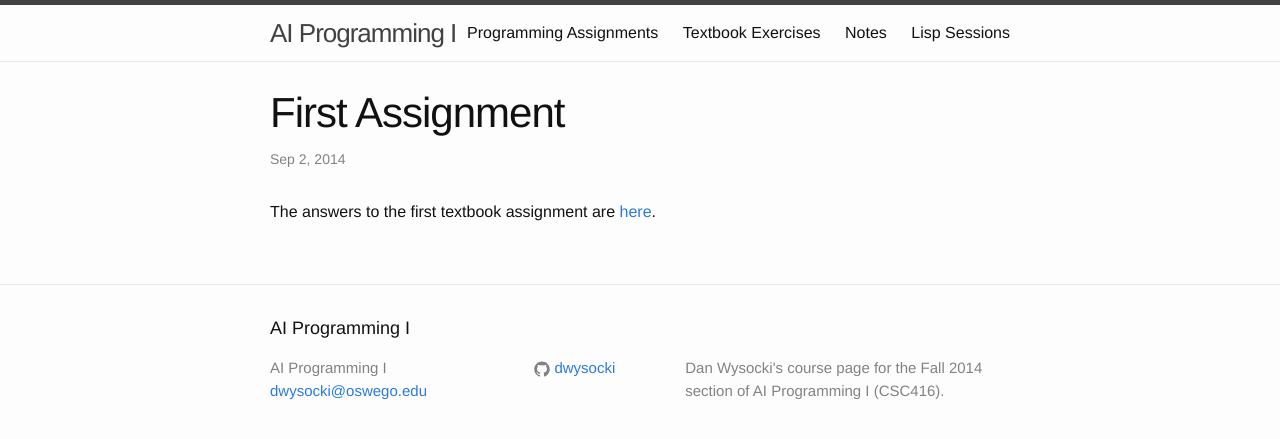
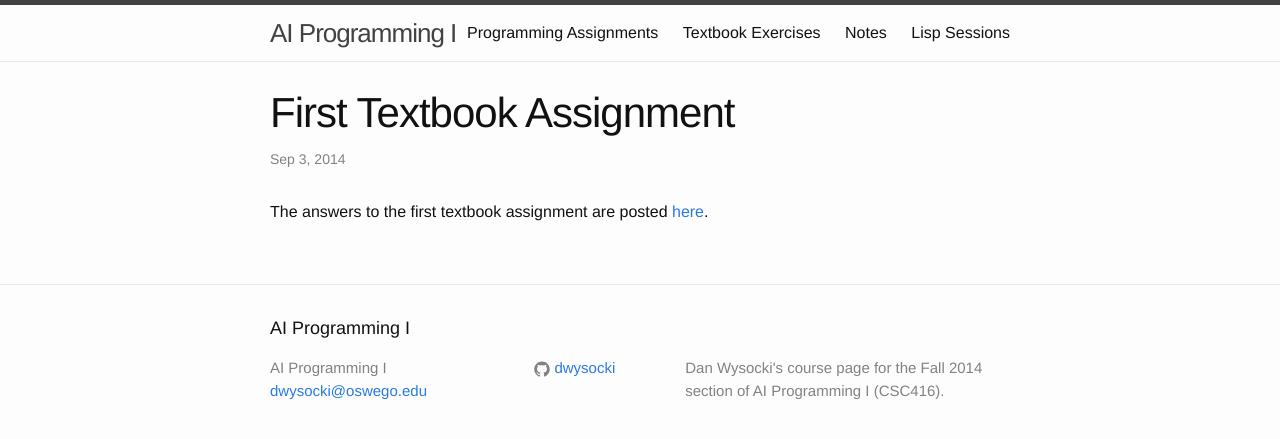
Before and after one commit to dwysocki/ai-programming1, a Jekyll site: the page built from _posts/exercises/2014-09-02-first-assignment.markdown, in a window 1280 px wide. Shown: the top 439 px of the page. Built offline with Jekyll 4.4.1, drawn with Linux system fonts in a browser that asks for light colours; Markdown is read by kramdown in place of the engine named in the settings.

Commit message:
Edited a page

```diff
--- a/_posts/exercises/2014-09-02-first-assignment.markdown
+++ b/_posts/exercises/2014-09-02-first-assignment.markdown
@@ -1,13 +1,13 @@
 ---
 layout: post
-title: "First Assignment"
+title: "First Textbook Assignment"
 modified:
 categories: exercises
 excerpt:
 tags: []
 image:
   feature:
-date: 2014-09-02T14:03:52-04:00
+date: 2014-09-03T09:10:00-04:00
 ---
-The answers to the first textbook assignment are
+The answers to the first textbook assignment are posted
 [here](/ai-programming1/exercises/assignment1.pdf).
```
